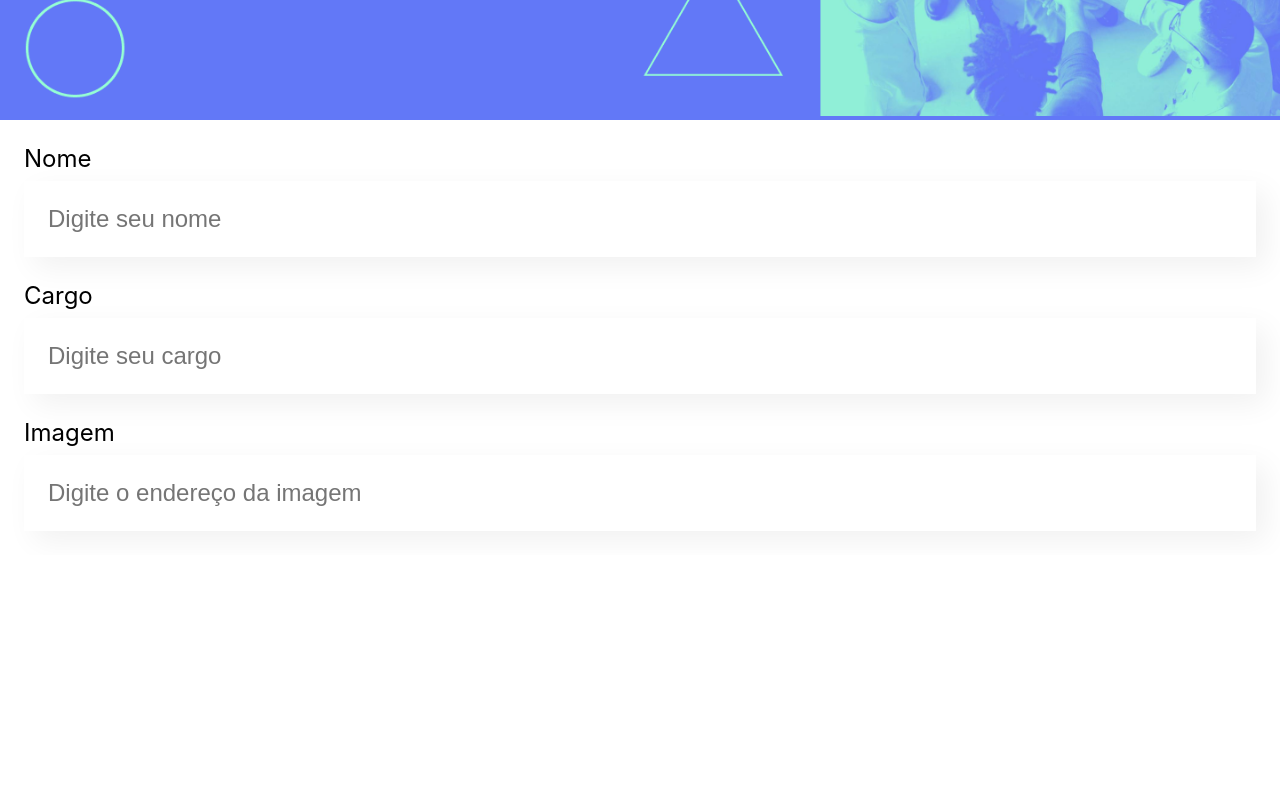
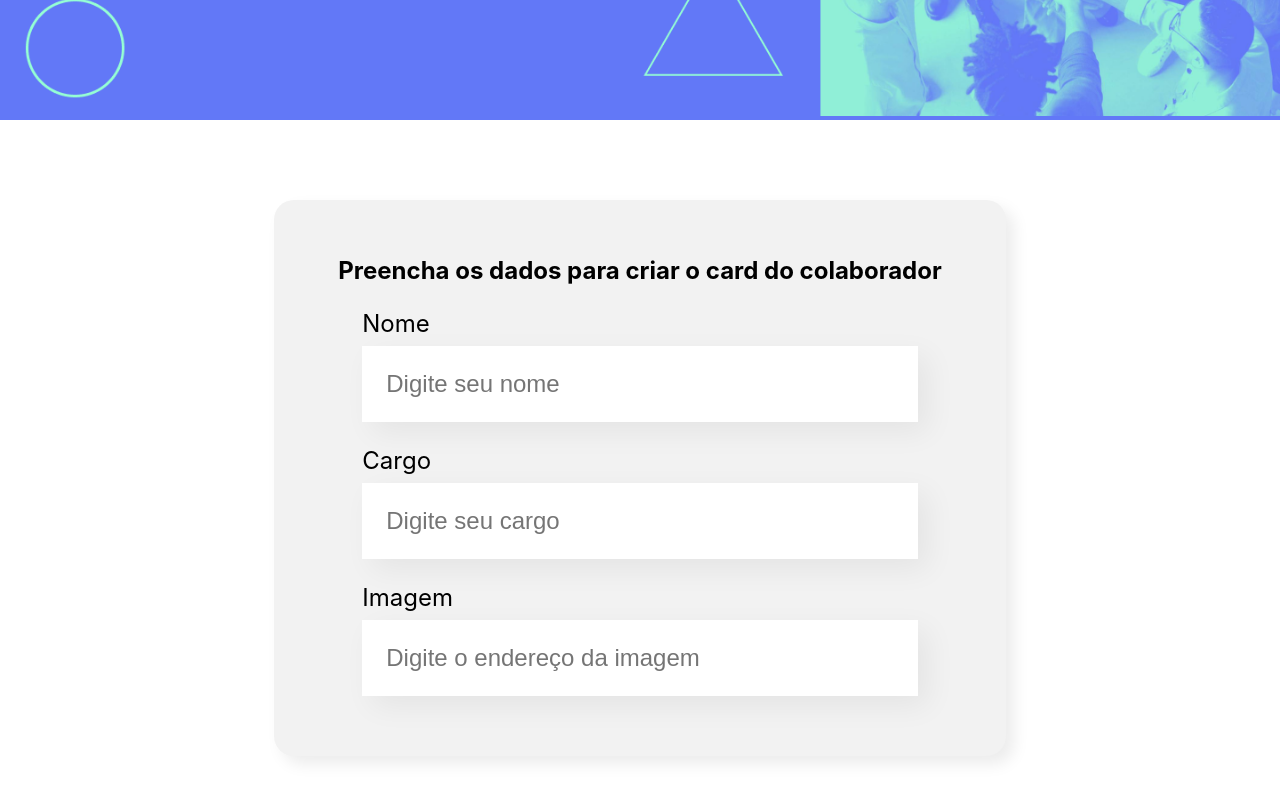
Before and after one commit to luldsilva/organo-react-study, a React (Create React App) app: page / in a window 1280 px wide. Shown: the part 378-1178 px from the top of the page. Before the commit the page ends 933 px from the top, so only its background shows below. Built offline with nearby package versions, Linux system fonts and the light colour scheme.

Commit message:
created form component

```diff
--- a/src/App.js
+++ b/src/App.js
@@ -1,13 +1,11 @@
 import Banner from './components/Banner';
-import TextField from './components/TextField';
+import Form from './components/Form';
 
 function App() {
   return (
     <div className="App">
       <Banner />
-      <TextField label="Nome" placeholder="Digite seu nome"/>
-      <TextField label="Cargo" placeholder="Digite seu cargo"/>
-      <TextField label="Imagem" placeholder="Digite o endereço da imagem"/>
+      <Form />
     </div>
   );
 }
--- /dev/null
+++ b/src/components/Form/Form.css
@@ -0,0 +1,13 @@
+.form {
+  display: flex;
+  justify-content: center;
+  margin: 80px 0;
+}
+
+.form form {
+  max-width: 80%;
+  background-color: #f2f2f2;
+  border-radius: 20px;
+  padding: 36px 64px;
+  box-shadow: 8px 8px 16px rgba(0,0,0,0.08);
+}
--- /dev/null
+++ b/src/components/Form/index.js
@@ -0,0 +1,17 @@
+import TextField from "../TextField";
+import "./Form.css";
+
+const Form = () => {
+  return (
+    <section className="form">
+      <form>
+        <h2>Preencha os dados para criar o card do colaborador</h2>
+        <TextField label="Nome" placeholder="Digite seu nome" />
+        <TextField label="Cargo" placeholder="Digite seu cargo" />
+        <TextField label="Imagem" placeholder="Digite o endereço da imagem" />
+      </form>
+    </section>
+  );
+};
+
+export default Form;
```
